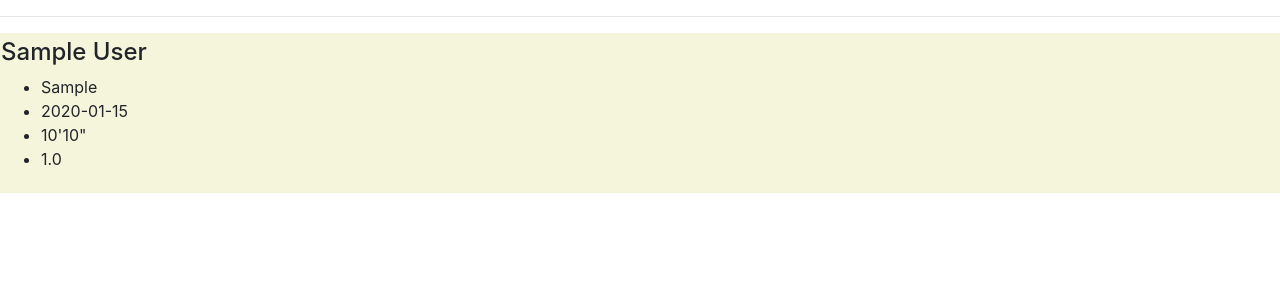
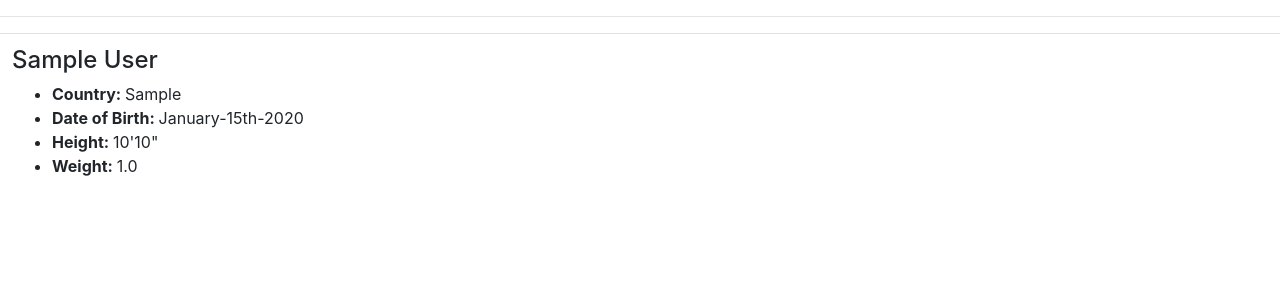
Before and after one commit to TKTrader/SOG2, a PHP site: page /athletePage.php in a window 1280 px wide. Shown: the part 58-358 px from the top of the page. Run offline with PHP 8.4, Linux system fonts and the light colour scheme; tables that the repository leaves empty hold one stand-in row (values such as "Sample post"); some libraries are stand-ins or nearby versions.

Commit message:
athletePage

```diff
--- a/Server/db_connection.php
+++ b/Server/db_connection.php
@@ -1,8 +1,8 @@
 <?php
 //This file has to be updated per local db user
 $host='localhost';
-$username='Admin';
-$password='Warealien2';
+$username='root';
+$password='';
 $db='sogs';
 $mysqli=new mysqli($host, $username, $password, $db) or die ($mysqli->error);
 ?>
--- a/athletePage.php
+++ b/athletePage.php
@@ -44,14 +44,14 @@ require "header.php";
     <hr>
     <?php
     //for now only name and country, could do sports later
-    $query1 = "SELECT * FROM athletes INNER JOIN users ON athletes.id=users.id";
-    echo "<table class=\"athletes\">";
+    $query1 = "SELECT firstName, lastName, country, DATE_FORMAT(DOB, '%M-%D-%Y') AS DOB, heightFeet, heightInch, wgt FROM athletes INNER JOIN users ON athletes.id=users.id";
+    echo "<table class=\"table\">";
     $query1_result = mysqli_query($mysqli, $query1);
     $counter = 1;
     echo"<tr>";
     while($row = mysqli_fetch_array($query1_result)) {
-        echo "<td><h4>" . $row['firstName'] . " " . $row['lastName'] . "</h3><ul><li>" . $row['country'] . "</li><li>" .
-            $row['DOB'] . "</li><li>" . $row['heightFeet'] ."'". $row['heightInch']."\""."</li><li>" . $row['wgt']  . "</ul></td>";
+        echo "<td><h4>" . $row['firstName'] . " " . $row['lastName'] . "</h4><ul><li><strong>Country: </strong>" . $row['country'] . "</li><li><strong>Date of Birth: </strong>" .
+            $row['DOB'] . "</li><li><strong>Height: </strong>" . $row['heightFeet'] ."'". $row['heightInch']."\""."</li><li><strong>Weight: </strong>" . $row['wgt']  . "</ul></td>";
         if($counter % 3 == 0) {
             echo"</tr>";
             echo"<tr>";
--- a/ourStyle2.css
+++ b/ourStyle2.css
@@ -453,7 +453,6 @@ nav {
 }
 
 .athletePage_container td {
-  background-color: beige;
   height: 10em;
   width: 12em;
 }
```
